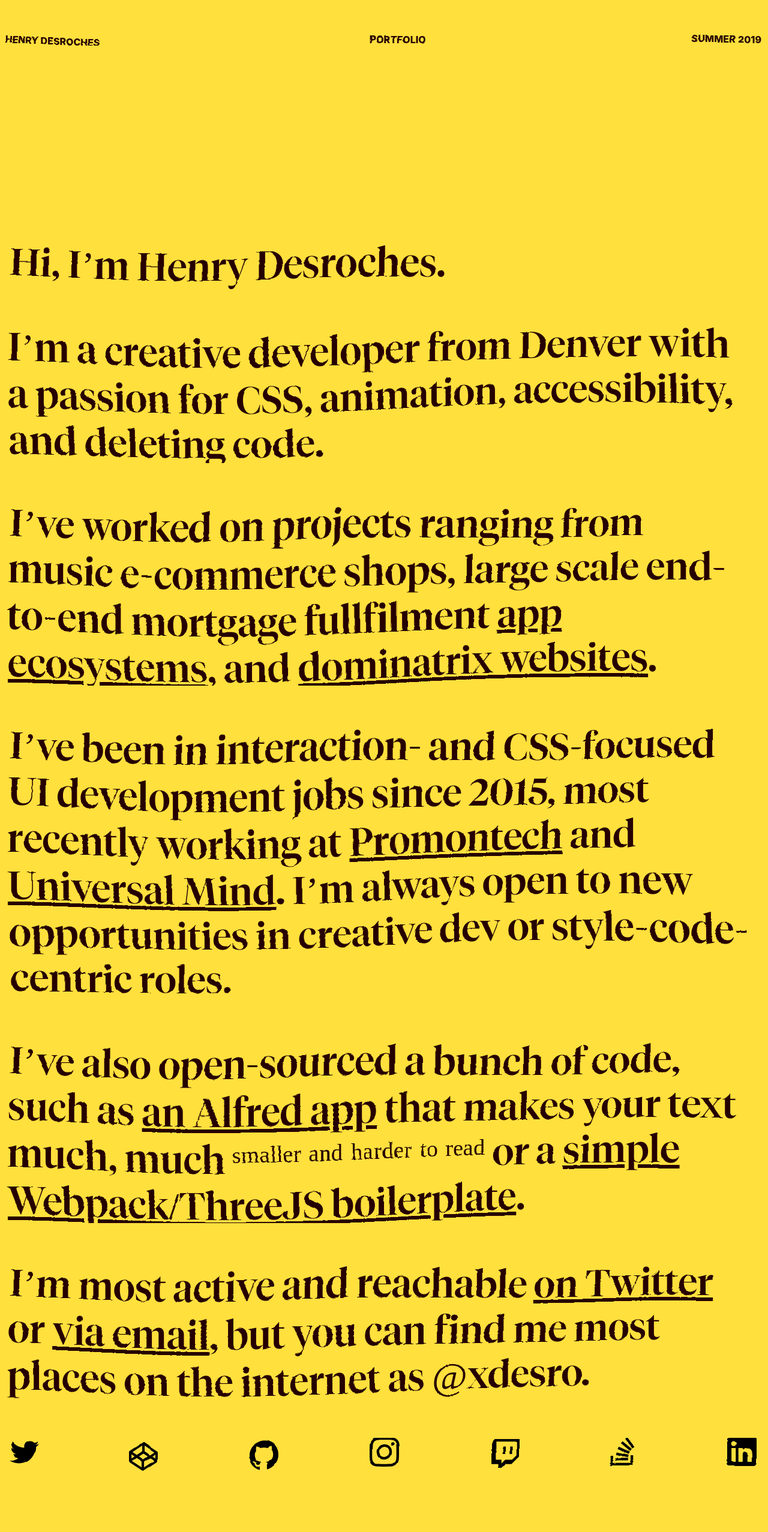
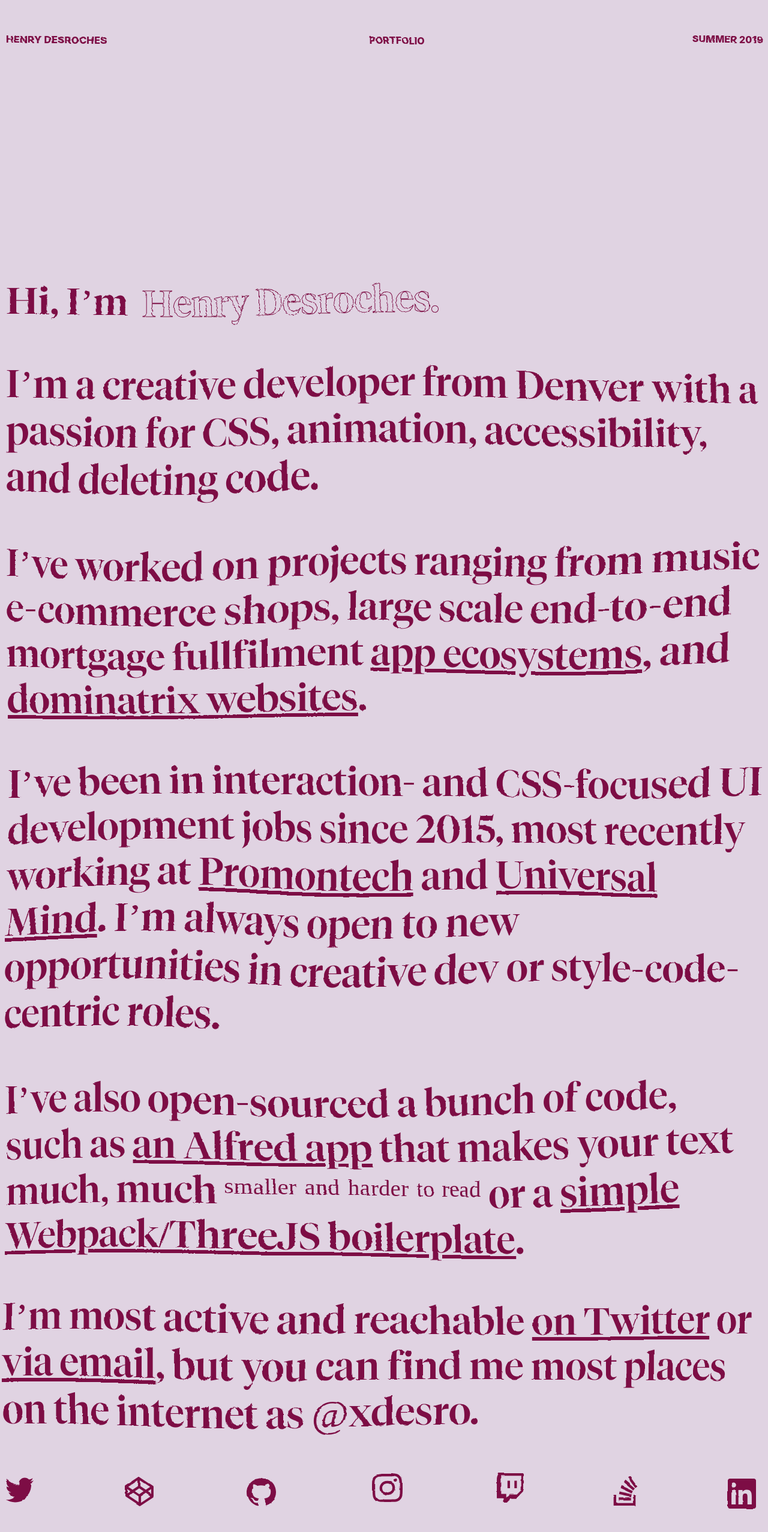
Before and after one commit to xdesro/peach, a Nuxt app: page / in a window 1280 px wide. Shown: the top 2554 px of the page at 60% size. Built offline with nearby package versions, Linux system fonts and the light colour scheme.

Commit message:
📦  - shippable commit

```diff
--- a/assets/scss/base/_layout.scss
+++ b/assets/scss/base/_layout.scss
@@ -4,7 +4,11 @@
   box-sizing: border-box;
 }
 body {
+  margin: 0;
+}
+.root {
   background-color: var(--color-base);
+  transition: .2s color ease-in-out;
 }
 .container {
   width: 1280px;
@@ -18,24 +22,3 @@
   position: absolute;
   visibility: hidden;
 }
-.icons-list {
-  list-style-type: none;
-  margin: 0;
-  padding: 0;
-  display: grid;
-  justify-content: space-between;
-  align-content: center;
-  grid-auto-flow: column;
-  &__item {
-    margin-bottom: 32px;
-  }
-  &__link {
-    text-decoration: none;
-  }
-  &__icon {
-    width: 32px;
-    @include screen(md) {
-      width: 48px;
-    }
-  }
-}
--- a/assets/scss/base/_typography.scss
+++ b/assets/scss/base/_typography.scss
@@ -16,5 +16,5 @@
 }
 body {
   font-family: $font-sans;
-  color: var(--color-primary);
+  transition: .2s color ease-in-out;
 }
--- /dev/null
+++ b/assets/scss/components/_content.scss
@@ -0,0 +1,57 @@
+
+.sections {
+  color: var(--color-primary);
+
+  @include ff-and-chrome {
+    filter: url(#turbulence);
+  }
+  padding-top: 10vh;
+  padding-bottom: 50vh;
+  @include screen(md) {
+    padding-top:50vh;
+  }
+}
+.section {
+    &__content {
+        font-size: 32px;
+        font-family: $font-serif;
+
+        @include screen(md) {
+            font-size: 64px;
+            line-height: 1.2;
+        }
+        .is-outlined {
+          -webkit-text-fill-color: transparent;
+          -webkit-text-stroke: 1px var(--color-primary);
+          @include ff-and-chrome {
+            filter: url(#turbulence--animated);
+          }
+        }
+        >a {
+            color: inherit;
+            text-shadow: 1px 1px var(--color-base), -1px 1px var(--color-base), 1px -1px var(--color-base),-1px -1px var(--color-base);
+        }
+    }
+}
+.icons-list {
+    list-style-type: none;
+    margin: 0;
+    padding: 0;
+    display: grid;
+    justify-content: space-between;
+    align-content: center;
+    grid-auto-flow: column;
+    &__item {
+      margin-bottom: 32px;
+    }
+    &__link {
+      text-decoration: none;
+    }
+    &__icon {
+      width: 32px;
+      fill: var(--color-primary);
+      @include screen(md) {
+        width: 48px;
+      }
+    }
+  }
--- a/assets/scss/components/_header.scss
+++ b/assets/scss/components/_header.scss
@@ -3,9 +3,12 @@
   justify-content: space-between;
   align-items: center;
   margin-top:30vh;
+  z-index: 1;
+  color: var(--color-primary);
+
   @include ff-and-chrome {
-    filter: url(#turbulence);
-}
+    filter: url(#turbulence--animated);
+  }
   @include screen(md) {
     position: fixed;
     top: 40px;
--- a/assets/scss/components/_section.scss
+++ /dev/null
@@ -1,27 +0,0 @@
-.section {
-    @include ff-and-chrome {
-        filter: url(#turbulence);
-    }
-    &:first-of-type {
-        margin-top: 10vh;
-        @include screen(md) {
-            margin-top: 50vh;
-        }
-    }
-    &:last-of-type {
-        margin-bottom: 50vh;
-    }
-    &__content {
-        font-size: 32px;
-        font-family: $font-serif;
-
-        @include screen(md) {
-            font-size: 64px;
-            line-height: 1.2;
-        }
-        >a {
-            color: inherit;
-            text-shadow: 1px 1px var(--color-base), -1px 1px var(--color-base), 1px -1px var(--color-base),-1px -1px var(--color-base);
-        }
-    }
-}
--- a/assets/scss/main.scss
+++ b/assets/scss/main.scss
@@ -4,4 +4,4 @@
 @import 'base/typography';
 
 @import 'components/header';
-@import 'components/section';
+@import 'components/content';
--- a/assets/scss/utils/_variables.scss
+++ b/assets/scss/utils/_variables.scss
@@ -1,6 +1,10 @@
 :root {
-    --color-base: #ffe03d;
-    --color-primary: #260202;
+    // --color-base: #ffe03d;
+    // --color-primary: #260202;
+    // --color-base: #E0D3E2;
+    // --color-primary: #7D1045;
+    --color-base: #efefef;
+    --color-primary: #000;
 }
 $breakpoints: (
     xs: 400px,
--- a/components/DisplacementSvg.vue
+++ b/components/DisplacementSvg.vue
@@ -15,6 +15,42 @@
           yChannelSelector="G"
         />
       </filter>
+      <filter
+        id="turbulence--animated"
+        x="-10%"
+        y="-20%"
+        width="120%"
+        height="140%"
+      >
+        <feTurbulence
+          type="fractalNoise"
+          baseFrequency="0.002"
+          result="fracNoise"
+        />
+        <feColorMatrix type="hueRotate" values="180">
+          <animate
+            attributeName="values"
+            from="0"
+            to="360"
+            dur="10s"
+            repeatCount="indefinite"
+          />
+        </feColorMatrix>
+        <feDisplacementMap
+          in="SourceGraphic"
+          in2="blurredFracNoise"
+          scale="50"
+          xChannelSelector="R"
+          yChannelSelector="G"
+        />
+      </filter>
     </defs>
   </svg>
 </template>
+<script>
+export default {
+  data() {
+    return {}
+  }
+}
+</script>
--- a/layouts/default.vue
+++ b/layouts/default.vue
@@ -1,7 +1,9 @@
 <template>
-  <div class="container">
-    <Header />
-    <nuxt />
+  <div class="root">
+    <div class="container">
+      <Header />
+      <nuxt />
+    </div>
   </div>
 </template>
 <script>
@@ -9,6 +11,22 @@
 export default {
   components: {
     Header
+  },
+  data() {
+    return {
+      colorPairs: [
+        { base: '#E0D3E2', primary: '#7D1045' },
+        { base: '#FFE03D', primary: '#260202' }
+      ]
+    }
+  },
+  mounted() {
+    const getRandomPair = () => {
+      return this.colorPairs[Math.floor(Math.random() * this.colorPairs.length)]
+    }
+    const randomPair = getRandomPair()
+    this.$el.style.setProperty('--color-base', randomPair.base)
+    this.$el.style.setProperty('--color-primary', randomPair.primary)
   }
 }
 </script>
--- a/pages/index.vue
+++ b/pages/index.vue
@@ -2,7 +2,7 @@
   <div class="sections">
     <Section
       :content="[
-        `Hi, I’m Henry Desroches.`,
+        `Hi, I’m <span class='is-outlined'>Henry Desroches.</span>`,
         `I’m a creative developer from Denver with a passion for CSS, animation, accessibility, and deleting code.`
       ]"
     />
```
